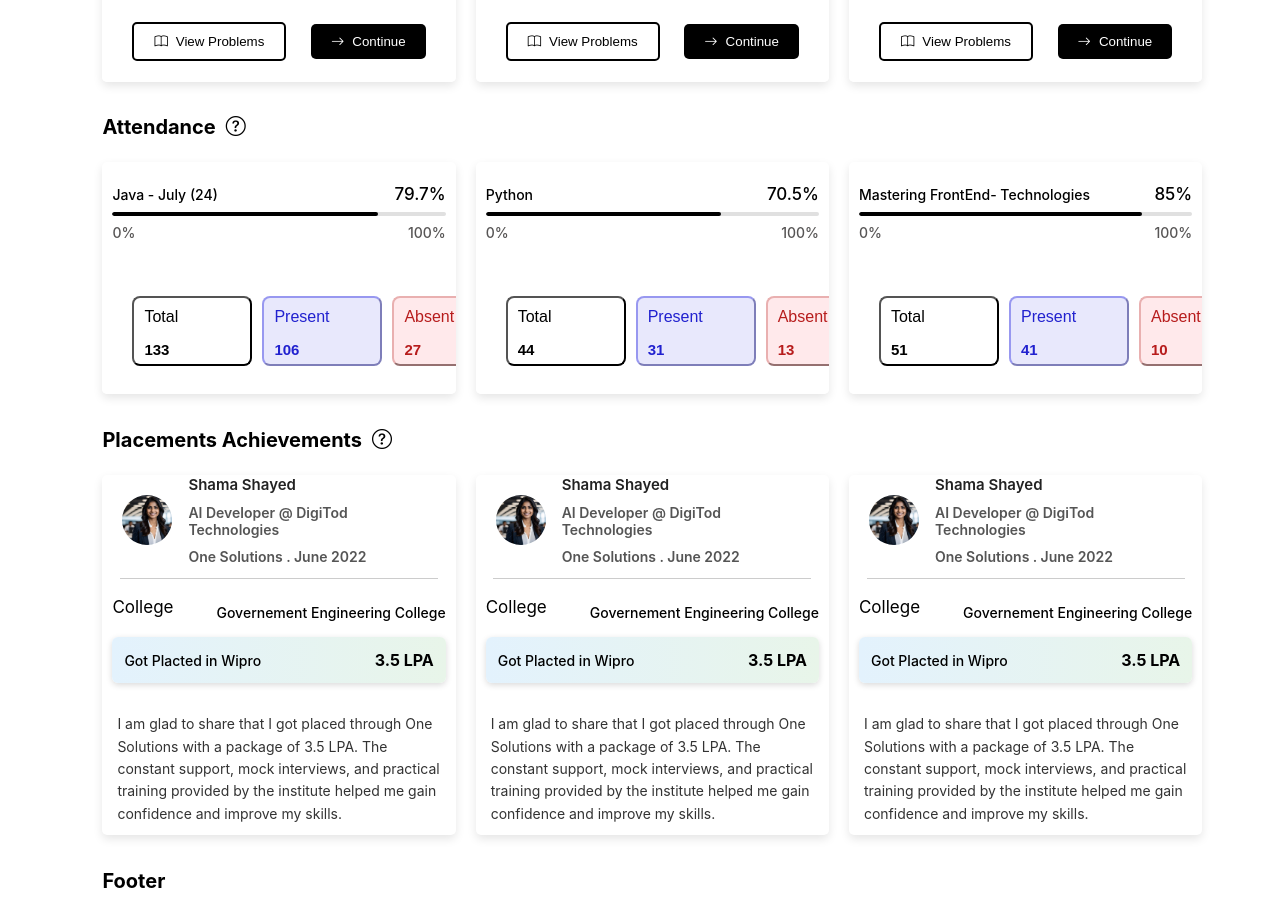
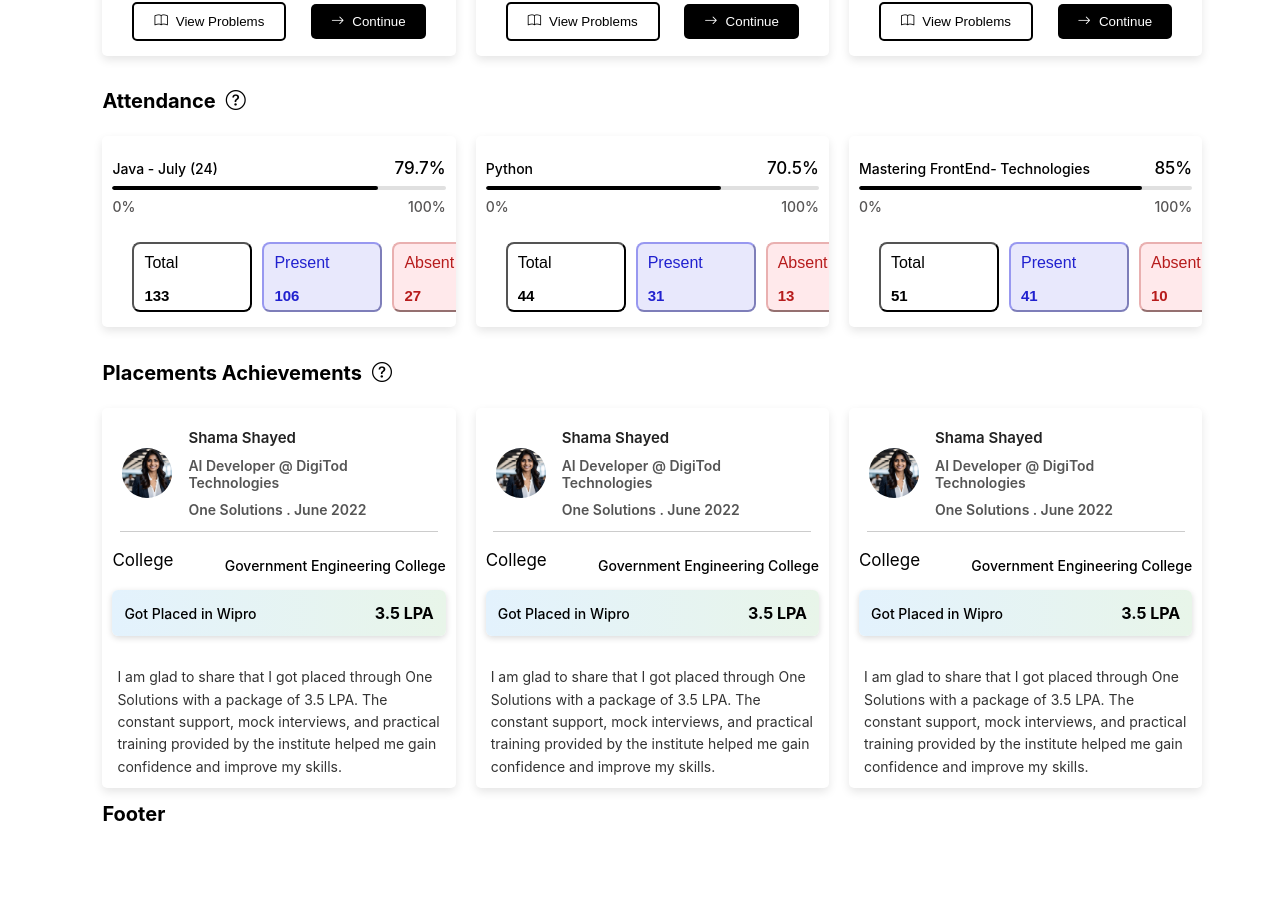
Before and after one commit to prathibhapenta/one-solutions, a React (Create React App) app: page / in a window 1280 px wide. Shown: the part 1336-2242 px from the top of the page. After the commit the page ends 2175 px from the top, so only its background shows below. Built offline with nearby package versions, Linux system fonts and the light colour scheme.

Commit message:
first commit

```diff
--- a/src/components/Home/Home.css
+++ b/src/components/Home/Home.css
@@ -83,6 +83,11 @@ h1{
   width: 30%;
   border-radius: 5px;
   overflow: hidden;
+}
+.card {
+  height: auto;
+  padding-bottom: 15px;
+
 }
 .liveclasses-container:hover {
   transform: translateY(-5px);
@@ -256,6 +261,12 @@ h1{
   height: 34px;
   margin-bottom: 0px;
 }
+hr {
+  border: none;
+  border-top: 1px solid #ccc;
+  width: 90%;
+}
+
 
 .progress-bar-container {
   width: 100%;
--- a/src/components/Home/Home.js
+++ b/src/components/Home/Home.js
@@ -144,15 +144,25 @@ const Home = () => {
             "I am glad to share that I got placed through One Solutions with a package of 3.5 LPA. The constant support, mock interviews, and practical training provided by the institute helped me gain confidence and improve my skills.",
         },
          {
-          id: "pl2",
-          name: "Ravi Kumar",
-          role: "Software Engineer @ Infosys",
-          batch: "Full Stack Dev . Aug 2022",
-          college: "VCET",
-          company: "Infosys",
-          package: "4.2 LPA",
+          id: "pl1",
+          name: "Shama Shayed",
+          role: "AI Developer @ DigiTod Technologies",
+          batch: "One Solutions . June 2022",
+          college: "Government Engineering College",
+          company: "Wipro",
+          package: "3.5 LPA",
           feedback:
-            "The training and hands-on projects really boosted my confidence and helped me land my dream job.",
+            "I am glad to share that I got placed through One Solutions with a package of 3.5 LPA. The constant support, mock interviews, and practical training provided by the institute helped me gain confidence and improve my skills.",
+        }, {
+          id: "pl1",
+          name: "Shama Shayed",
+          role: "AI Developer @ DigiTod Technologies",
+          batch: "One Solutions . June 2022",
+          college: "Government Engineering College",
+          company: "Wipro",
+          package: "3.5 LPA",
+          feedback:
+            "I am glad to share that I got placed through One Solutions with a package of 3.5 LPA. The constant support, mock interviews, and practical training provided by the institute helped me gain confidence and improve my skills.",
         },
       ],
     },
@@ -270,7 +280,7 @@ const Home = () => {
           style={{ marginRight: "8px", padding: "10px" }}></i></h1>
           <div className="live">
               {homeData.practice.items.map((item) => (
-                <div key={item.id} className="liveclasses-container" style={{ height: "30vh" }}>
+                <div key={item.id} className="liveclasses-container card" >
                   <div className="information">
                     <div className="class-info"
                       style={{ backgroundColor: item.color, minHeight: "80px" }}>
@@ -330,11 +340,10 @@ const Home = () => {
           </div>
 
           <h1>{homeData.attendance.title}<i className="bi bi-question-circle"
-            style={{ marginRight: "8px", padding: "10px" }}></i>
-            </h1>
+            style={{ marginRight: "8px", padding: "10px" }}></i> </h1>
             <div className="live">
         {homeData.attendance.items.map((item) => (
-          <div key={item.id} className="liveclasses-container" style={{ height: "29vh" }}>
+          <div key={item.id} className="liveclasses-container card">
             <div className="information">
               <div className="progress-time">
                     <div className="row">
@@ -385,131 +394,56 @@ const Home = () => {
         ))}
           </div>
 
-        <h1>Placements Achievements<i className="bi bi-question-circle" style={{ marginRight: "8px", padding: "10px"  }}></i></h1>
-          <div className='live' style={{ height: "45vh" }}>
-         <div className='liveclasses-container'>
-        <div className='information'>
-          <div className='class-info' style={{marginBottom: "5px",}}>
-            <img src="/assets/placements.jpg" alt="BroKod" className='placementimg'/>
-            <div className='class-text'>
-              <h3>Shama Shayed</h3>
-              <p>AI Developer @ DigiTod Technologies</p>
-              <p>One Solutions . June 2022</p>
+          <h1>{homeData.placements.title}<i className="bi bi-question-circle"
+            style={{ marginRight: "8px", padding: "10px" }}></i>
+        </h1>
+        <div className="live" style={{ height: "45vh" }}>
+          {homeData.placements.items.map((item) => (
+            <div key={item.id} className="liveclasses-container" style={{ paddingTop: "20px" }}>
+              <div className="information">
+                <div className="class-info" style={{ marginBottom: "5px" }}>
+                  <img src="/assets/placements.jpg" alt={item.name} className="placementimg" />
+                  <div className="class-text">
+                    <h3>{item.name}</h3>
+                    <p>{item.role}</p>
+                    <p>{item.batch}</p>
                   </div>
                 </div>
-            <hr style={{  border: "none",  borderTop: "1px solid #ccc", width: "90%" }} />
-          <div className='progress-time' style={{marginTop: "0"  }}>
-            <div className='row'>
-              <span className='span'>College</span>
-              <p>Governement Engineering College</p>
+                <hr/>
+                <div className="progress-time" style={{ marginTop: "0" }}>
+                  <div className="row">
+                    <span className="span">College</span>
+                    <p>{item.college}</p>
                   </div>
                   <div
                     className="placed-container"
                     style={{
-                background: "linear-gradient(to right, #e3f2fd, #e8f5e9)",boxShadow: "0 2px 6px rgba(0, 0, 0, 0.15)",
-                display: "flex",flexDirection: "row",alignItems: "center",
-                justifyContent: "space-between", padding: "6px 12px",borderRadius: "6px",marginBottom: "0"
+                      background: "linear-gradient(to right, #e3f2fd, #e8f5e9)",
+                      boxShadow: "0 2px 6px rgba(0, 0, 0, 0.15)",display: "flex",
+                      flexDirection: "row",alignItems: "center",justifyContent: "space-between",
+                      padding: "6px 12px", borderRadius: "6px",marginBottom: "0",
                     }}>
-              <p style={{ margin: 0, fontSize: "14px" }}>Got Placted in Wipro</p>
-              <h4 style={{ margin: 0, fontSize: "16px" }}>3.5 LPA</h4>
+                    <p style={{ margin: 0, fontSize: "14px" }}>
+                      Got Placed in {item.company}
+                    </p>
+                    <h4 style={{ margin: 0, fontSize: "16px" }}>{item.package}</h4>
                   </div>
                 </div>
-          <div  className='actions' style={{ display: "flex",justifyContent: "flex-start",alignItems: "flex-start",
-              padding: "10px 15px",
-              backgroundColor: "transparent",
-              marginTop: "0"
+                <div className="actions"
+                  style={{
+                    display: "flex",justifyContent: "flex-start",
+                    alignItems: "flex-start",padding: "10px 15px",
+                    backgroundColor: "transparent",marginTop: "0",
                   }}>
-            <p style={{ fontSize: "14px",fontWeight: "400",lineHeight: "1.6",color: "#333",margin: "0"}} >
-              I am glad to share that I got placed through One Solutions with a package of 3.5 LPA.
-              The constant support, mock interviews, and practical training provided by the institute
-              helped me gain confidence and improve my skills.
+                  <p style={{ fontSize: "14px", fontWeight: "400", lineHeight: "1.6", color: "#333", margin: "0",}}>
+                    {item.feedback}
                   </p>
                 </div>
               </div>
             </div>
-      <div className='liveclasses-container'>
-        <div className='information'>
-          <div className='class-info' style={{marginBottom: "5px",}}>
-            <img src="/assets/placements.jpg" alt="BroKod" className='placementimg'/>
-            <div className='class-text'>
-              <h3>Shama Shayed</h3>
-              <p>AI Developer @ DigiTod Technologies</p>
-              <p>One Solutions . June 2022</p>
-            </div>
-          </div>
-            <hr style={{  border: "none",  borderTop: "1px solid #ccc", width: "90%" }} />
-          <div className='progress-time' style={{marginTop: "0"  }}>
-            <div className='row'>
-              <span className='span'>College</span>
-              <p>Governement Engineering College</p>
-            </div>
-            <div
-              className="placed-container"
-              style={{
-                background: "linear-gradient(to right, #e3f2fd, #e8f5e9)",boxShadow: "0 2px 6px rgba(0, 0, 0, 0.15)",
-                display: "flex",flexDirection: "row",alignItems: "center",
-                justifyContent: "space-between", padding: "6px 12px",borderRadius: "6px",marginBottom: "0"
-              }}>
-              <p style={{ margin: 0, fontSize: "14px" }}>Got Placted in Wipro</p>
-              <h4 style={{ margin: 0, fontSize: "16px" }}>3.5 LPA</h4>
-            </div>
-          </div>
-          <div className='actions' style={{ display: "flex",justifyContent: "flex-start",alignItems: "flex-start",
-              padding: "10px 15px",
-              backgroundColor: "transparent",
-              marginTop: "0"
-            }}>
-            <p style={{ fontSize: "14px",fontWeight: "400",lineHeight: "1.6",color: "#333",margin: "0"}} >
-              I am glad to share that I got placed through One Solutions with a package of 3.5 LPA.
-              The constant support, mock interviews, and practical training provided by the institute
-              helped me gain confidence and improve my skills.
-            </p>
-          </div>
-        </div>
-      </div>
-      <div className='liveclasses-container'>
-        <div className='information'>
-          <div className='class-info' style={{marginBottom: "5px",}}>
-            <img src="/assets/placements.jpg" alt="BroKod" className='placementimg'/>
-            <div className='class-text'>
-              <h3>Shama Shayed</h3>
-              <p>AI Developer @ DigiTod Technologies</p>
-              <p>One Solutions . June 2022</p>
-            </div>
-          </div>
-            <hr style={{  border: "none",  borderTop: "1px solid #ccc", width: "90%" }} />
-          <div className='progress-time' style={{marginTop: "0"  }}>
-            <div className='row'>
-              <span className='span'>College</span>
-              <p>Governement Engineering College</p>
-            </div>
-            <div
-              className="placed-container"
-              style={{
-                background: "linear-gradient(to right, #e3f2fd, #e8f5e9)",boxShadow: "0 2px 6px rgba(0, 0, 0, 0.15)",
-                display: "flex",flexDirection: "row",alignItems: "center",
-                justifyContent: "space-between", padding: "6px 12px",borderRadius: "6px",marginBottom: "0"
-              }}>
-              <p style={{ margin: 0, fontSize: "14px" }}>Got Placted in Wipro</p>
-              <h4 style={{ margin: 0, fontSize: "16px" }}>3.5 LPA</h4>
-            </div>
-          </div>
-           <div className='actions' style={{ display: "flex",justifyContent: "flex-start",alignItems: "flex-start",
-              padding: "10px 15px",
-              backgroundColor: "transparent",
-              marginTop: "0"
-            }}>
-            <p style={{ fontSize: "14px",fontWeight: "400",lineHeight: "1.6",color: "#333",margin: "0"}} >
-              I am glad to share that I got placed through One Solutions with a package of 3.5 LPA.
-              The constant support, mock interviews, and practical training provided by the institute
-              helped me gain confidence and improve my skills.
-            </p>
-          </div>
-        </div>
-      </div>
+          ))}
         </div>
         </div>
   )
 }
-
 export default Home
```
Lines whose indentation alone changed are shown as unchanged.
